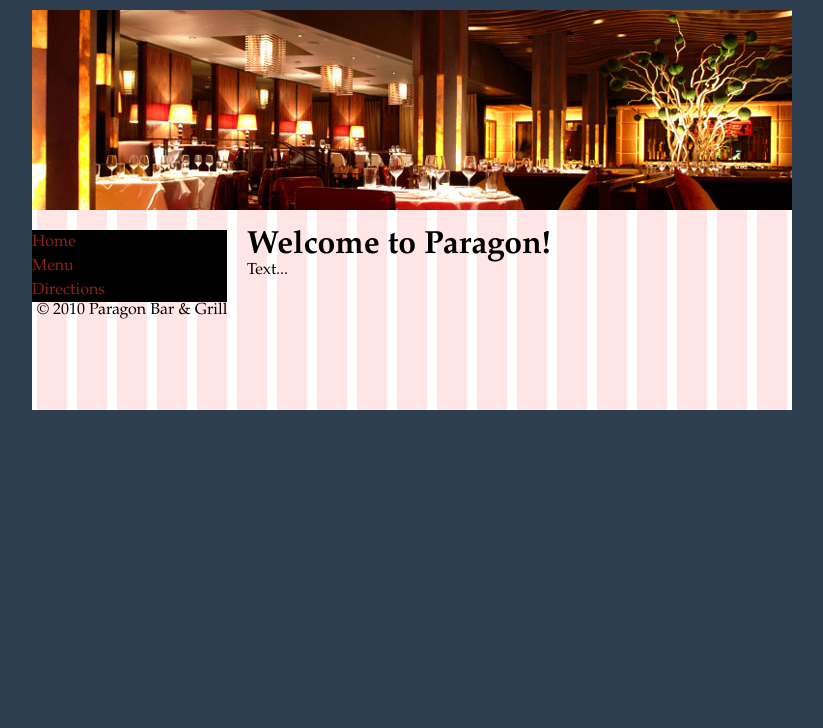
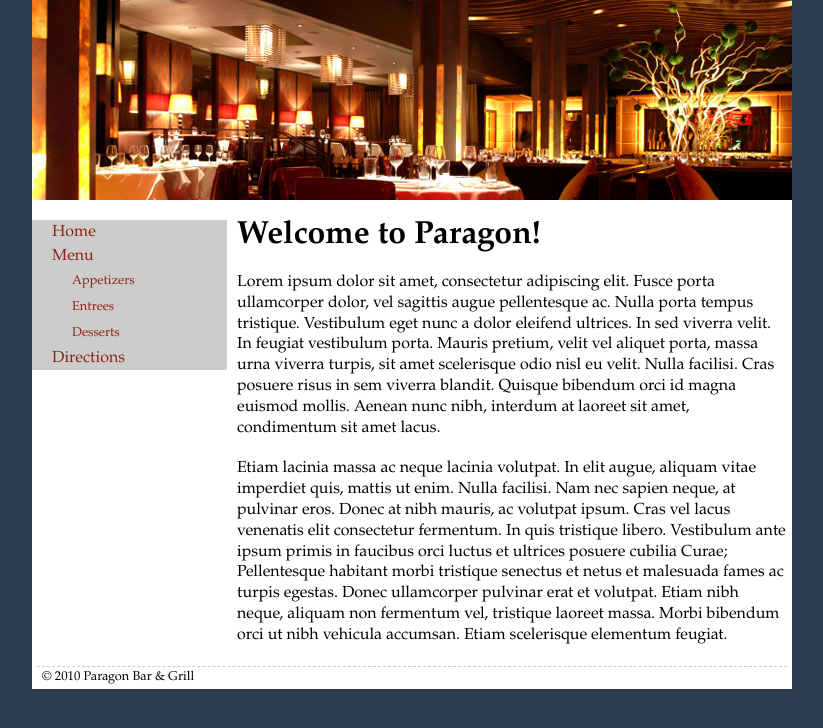
Before and after one commit to botskonet/pcc-courses, a PHP site: page / in a window 1280 px wide. Shown: the top 728 px of the page, without its empty margins (228-1051 px from the left). Run offline with PHP 8.4, Linux system fonts and the light colour scheme.

Commit message:
more css work on html class four

```diff
--- a/html-intro/examples/class-4/index.html
+++ b/html-intro/examples/class-4/index.html
@@ -20,7 +20,13 @@
 
 			<ul class="nav">
 				<li><a href="#">Home</a></li>
-				<li><a href="#">Menu</a></li>
+				<li><a href="#">Menu</a>
+					<ul>
+						<li><a href="#">Appetizers</a></li>
+						<li><a href="#">Entrees</a></li>
+						<li><a href="#">Desserts</a></li>
+					</ul>
+				</li>
 				<li><a href="#">Directions</a></li>
 			</ul>
 
@@ -28,7 +34,9 @@
 			<div id="content">
 
 				<h2>Welcome to Paragon!</h2>
-				<p>Text...</p>
+				<p>Lorem ipsum dolor sit amet, consectetur adipiscing elit. Fusce porta ullamcorper dolor, vel sagittis augue pellentesque ac. Nulla porta tempus tristique. Vestibulum eget nunc a dolor eleifend ultrices. In sed viverra velit. In feugiat vestibulum porta. Mauris pretium, velit vel aliquet porta, massa urna viverra turpis, sit amet scelerisque odio nisl eu velit. Nulla facilisi. Cras posuere risus in sem viverra blandit. Quisque bibendum orci id magna euismod mollis. Aenean nunc nibh, interdum at laoreet sit amet, condimentum sit amet lacus.</p>
+
+				<p>Etiam lacinia massa ac neque lacinia volutpat. In elit augue, aliquam vitae imperdiet quis, mattis ut enim. Nulla facilisi. Nam nec sapien neque, at pulvinar eros. Donec at nibh mauris, ac volutpat ipsum. Cras vel lacus venenatis elit consectetur fermentum. In quis tristique libero. Vestibulum ante ipsum primis in faucibus orci luctus et ultrices posuere cubilia Curae; Pellentesque habitant morbi tristique senectus et netus et malesuada fames ac turpis egestas. Donec ullamcorper pulvinar erat et volutpat. Etiam nibh neque, aliquam non fermentum vel, tristique laoreet massa. Morbi bibendum orci ut nibh vehicula accumsan. Etiam scelerisque elementum feugiat. </p>
 
 			</div>
 
--- a/html-intro/examples/class-4/screen.css
+++ b/html-intro/examples/class-4/screen.css
@@ -3,7 +3,7 @@
 
 /* DEBUG ONLY */
 #container { min-height: 400px; }
-#container { background: transparent url('img/grid.gif'); top left no-repeat; }
+/*#container { background: transparent url('img/grid.gif'); top left no-repeat; }*/
 
 
 /* content wrapping */
@@ -13,14 +13,20 @@ body { background-color: #2C3E4F; text-align: center; font-family: "Palatino Lin
 
 #header, #content, #footer { margin: 0 5px; }
 
-h1 { height: 200px; background: transparent url('img/restaurant_sm.jpg'); text-indent: -9999px; margin: 10px 0 20px 0; }
+h1 { height: 200px; background: transparent url('img/restaurant_sm.jpg'); text-indent: -9999px; margin: 0 0 20px 0; }
 
-.nav { width: 195px; background-color: black; float: left; }
-.nav li { list-style: none; line-height: 1.5em; }
+.nav { width: 195px; background-color: #ccc; float: left; }
+.nav li { list-style: none; line-height: 1.5em; margin-left: 20px; }
 .nav a { color: #8F2311; text-decoration: none; }
+.nav ul a { font-size: .8em; }
 
 .clear { clear: both;}
-#content { float: right; width: 530px; padding: 0 10px; }
+#content { float: right; width: 550px;  }
 
 
 h2 { font-size: 2em; }
+
+#content p { margin-top: 20px; line-height: 1.3em; }
+
+
+#footer { font-size: .8em; margin-top: 20px; padding: 5px; border-top: 1px dashed #ccc;}
```
